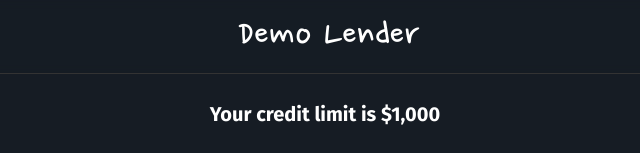
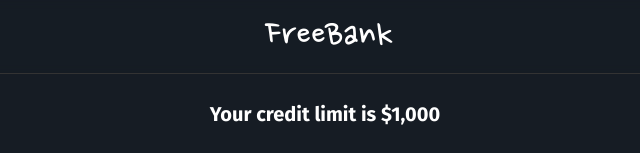
Before and after one commit to chcharcharlie/loandemo, a React (Create React App) app in the folder frontend/: page / in a window 1280 px wide. Shown: the top 153 px of the page, without its empty margins (315-955 px from the left). Built offline with nearby package versions, Linux system fonts and the light colour scheme; no server answers.

Commit message:
Update project name

```diff
--- a/frontend/public/index.html
+++ b/frontend/public/index.html
@@ -26,7 +26,7 @@
       work correctly both with client-side routing and a non-root public URL.
       Learn how to configure a non-root public URL by running `npm run build`.
     -->
-  <title>Demo Loaner</title>
+  <title>FreeBank</title>
 </head>
 
 <body>
--- a/frontend/src/pages/NavBar.tsx
+++ b/frontend/src/pages/NavBar.tsx
@@ -45,7 +45,7 @@ export default function NavBar() {
                             marginY: "5px",
                         }}>
                             <Stack direction="row" justifyContent={"center"} alignItems={"center"} gap={1} width={1}>
-                                <Typography fontFamily={"Nanum Pen Script"} fontSize={"42px"}>Demo Lender</Typography>
+                                <Typography fontFamily={"Nanum Pen Script"} fontSize={"42px"}>FreeBank</Typography>
                             </Stack>
                         </Stack>
                     </Toolbar>
```
Also changed, not shown: 1 other file (tests, documents, lock files or other folders).
